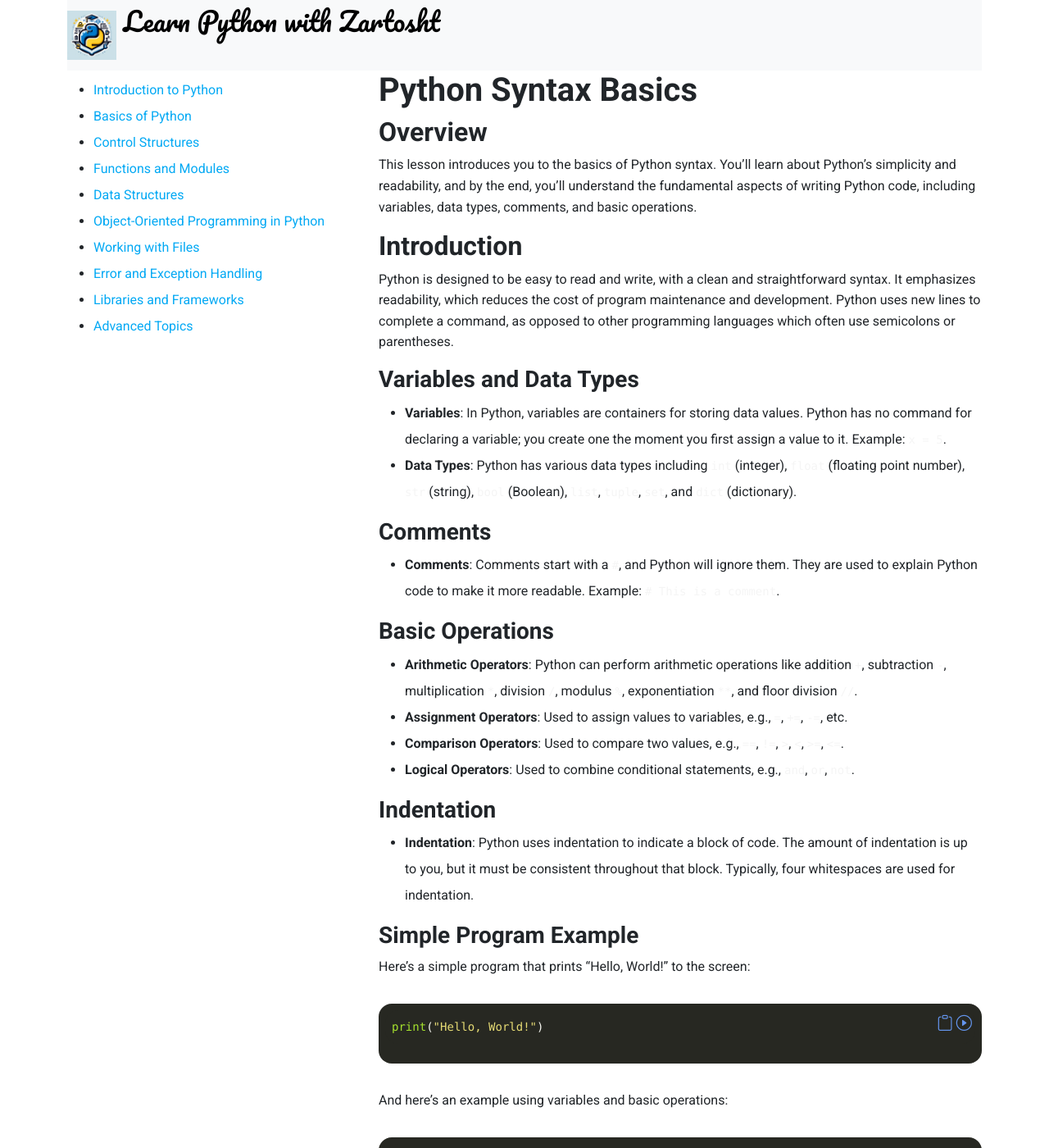
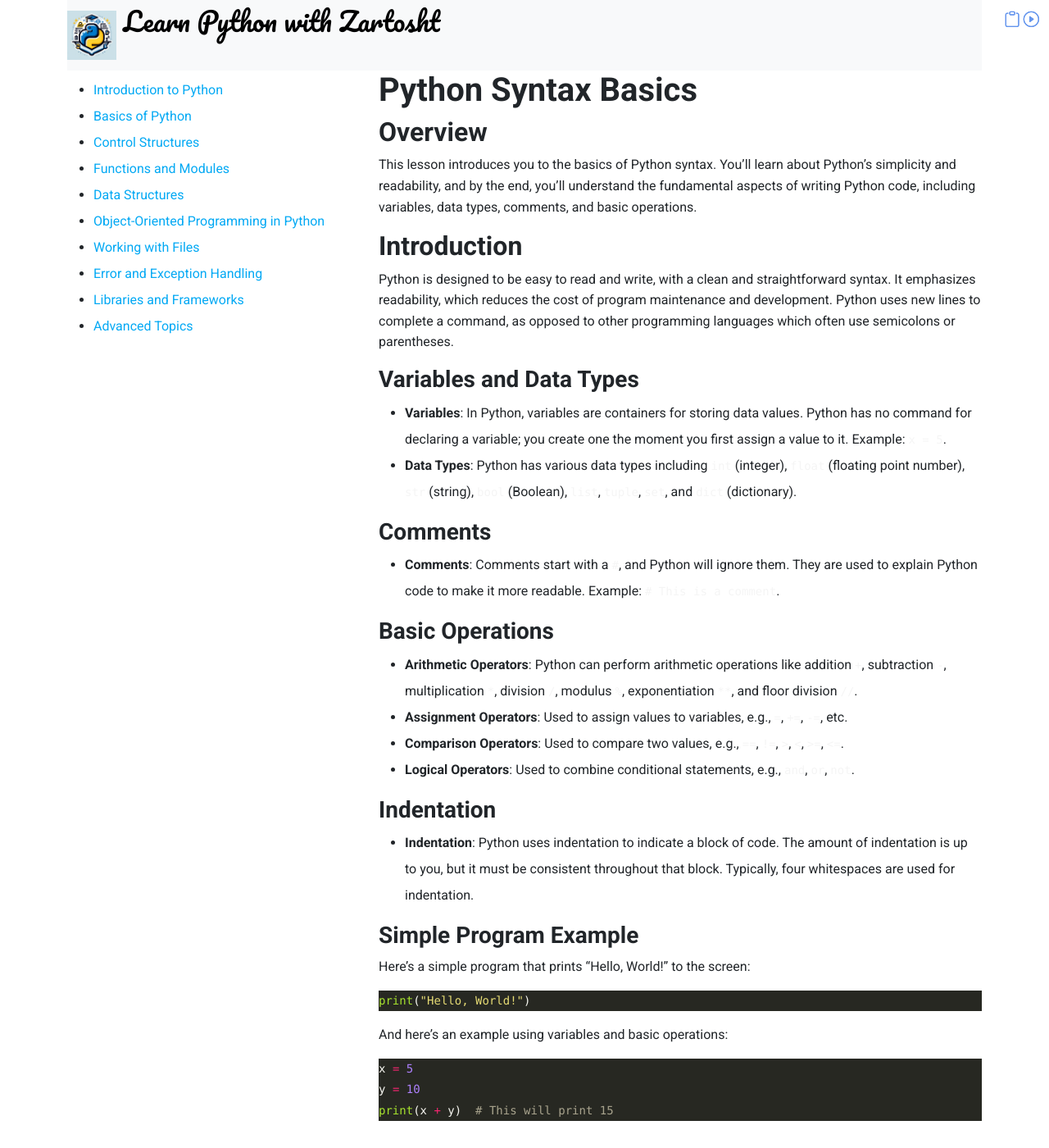
Before and after one commit to zartosht/learning-python, a Jekyll site: the page built from 001.1.3-Python Syntax Basics.md, in a window 1280 px wide and 1400 px high. Shown: the whole window at 82% size. Built offline with Jekyll 4.4.1, drawn with Linux system fonts in a browser that asks for light colours; our own code applies the rules of GitHub Pages for plain Markdown files; comment, search, counter and statistics services are not loaded; a style sheet for code colours, icons or effects is not loaded.

Commit message:
remove highlighter

```diff
--- a/_layouts/default.html
+++ b/_layouts/default.html
@@ -20,10 +20,6 @@
   <link rel="stylesheet" href="https://cdn.jsdelivr.net/npm/bootstrap-icons@1.11.3/font/bootstrap-icons.min.css">
   <link href="{{ 'assets/css/main.css' | relative_url }}" rel="stylesheet">
   {% seo %}
-  <link rel="stylesheet" href="https://cdn.jsdelivr.net/gh/highlightjs/cdn-release@11.9.0/build/styles/default.min.css">
-  <script src="https://cdn.jsdelivr.net/gh/highlightjs/cdn-release@11.9.0/build/highlight.min.js"></script>
-  <script src="https://cdn.jsdelivr.net/gh/highlightjs/cdn-release@11.9.0/build/languages/python.min.js"></script>
-  <script src="https://cdn.jsdelivr.net/gh/highlightjs/cdn-release@11.9.0/build/languages/zsh.min.js"></script>
   <!-- Google Tag Manager -->
   <script>(function (w, d, s, l, i) {
       w[l] = w[l] || []; w[l].push({
--- a/_sass/_main.sass
+++ b/_sass/_main.sass
@@ -93,12 +93,12 @@ h1, h2, h3, h4, h5, h6
     &.collapse
       display: block
 
-.highlighter-rouge
-  margin: 2rem 0
+// .highlighter-rouge
+//   margin: 2rem 0
 
-  .highlight
-    padding: 0.5rem
-    border-radius: 1rem
+//   .highlight
+//     padding: 0.5rem
+//     border-radius: 1rem
 
 .container-fluid
   padding: 0
@@ -106,9 +106,9 @@ h1, h2, h3, h4, h5, h6
 footer
   margin-top: 2rem
 
-div
-  &.highlight
-    position: relative
+// div
+//   &.highlight
+//     position: relative
 
 .copy-btn, .run-btn
   background: none
```
